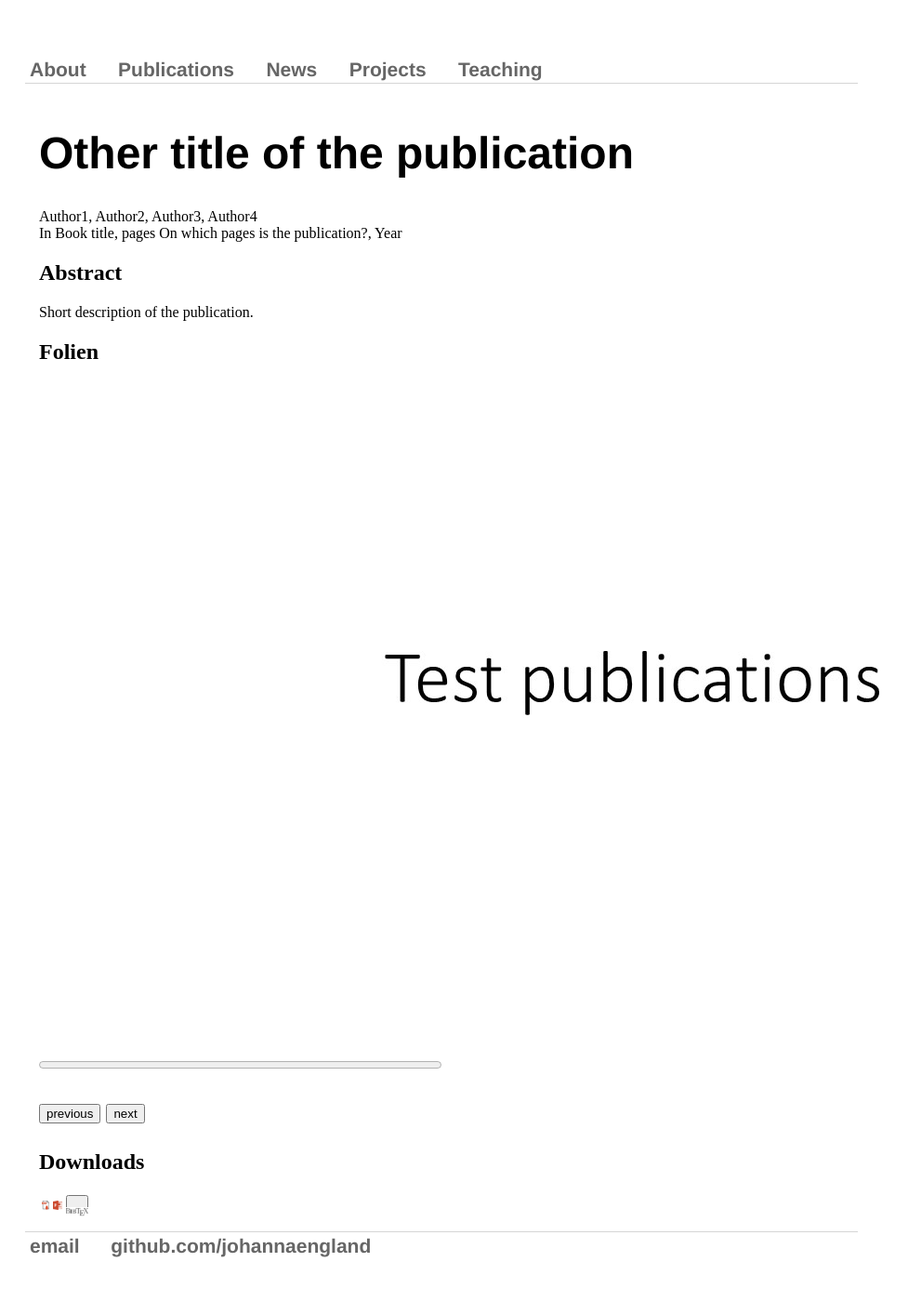
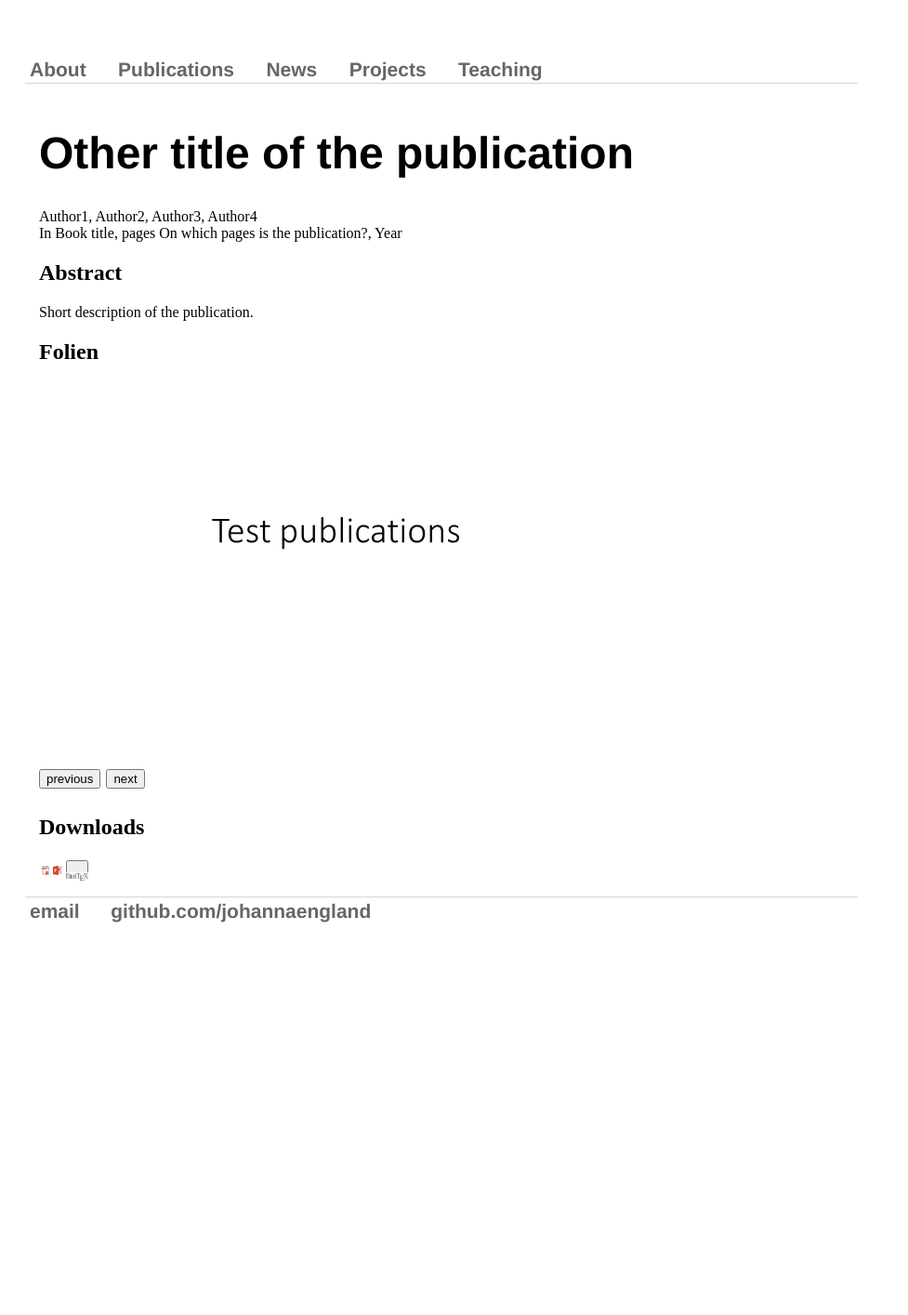
Before and after one commit to johannaengland/johannaengland.github.io, a Jekyll site: the page built from _publications/year-other-publication.md, in a window 1280 px wide. Shown: the whole page at 93% size, without its empty margins (165-1142 px from the left). Built offline with Jekyll 4.4.1, drawn with Linux system fonts in a browser that asks for light colours; after the commit the page ends 1054 px from its top, so only the background shows below that.

Commit message:
Update main.css

```diff
--- a/css/main.css
+++ b/css/main.css
@@ -4,10 +4,11 @@
 
 #currentSlide {
     width: auto;
-    height: 720px;
+    height: 360px;
 }
 
 #slidecount {
+    display: none;
     width: 50%;
 }
 
```
